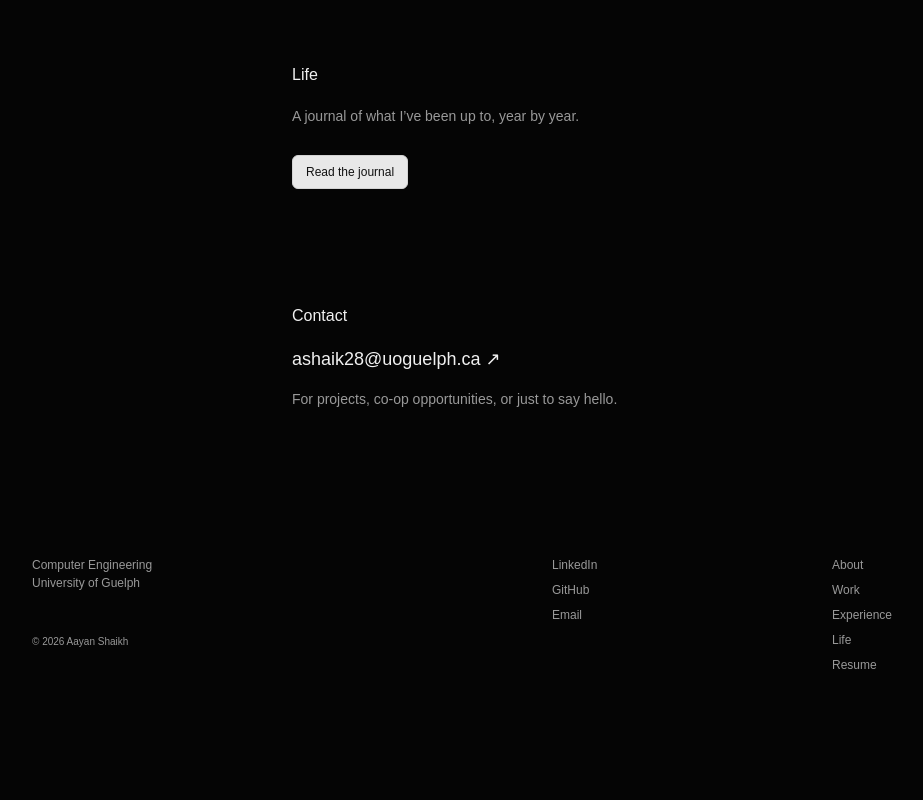
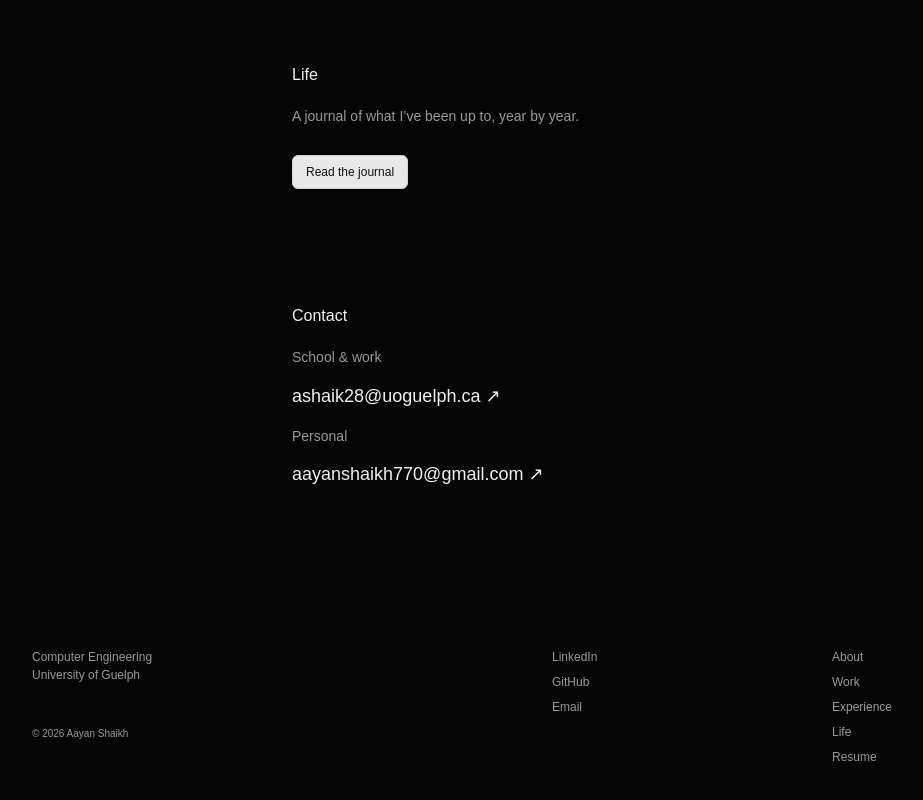
Before and after one commit to AayanShaikh007/website-2, an Astro site: page / in a window 1280 px wide. Shown: the part 2268-3068 px from the top of the page, without its empty margins (88-1011 px from the left). Before the commit the page ends 2982 px from the top, so only its background shows below. Built offline with nearby package versions, Linux system fonts and the light colour scheme; Astro itself is replaced by a stand-in of ours.

Commit message:
feat: list school and personal email addresses in contact

```diff
--- a/src/pages/index.astro
+++ b/src/pages/index.astro
@@ -12,5 +12,5 @@ const cards = projects.map(p=>({...p,href:`/projects/${p.slug}/`}));
 <section id="about" class="text-section" data-reveal><h2>About</h2><p>I’m studying Computer Engineering (Co-op) at the University of Guelph. My projects range from keyboards and flight-sim controls to IoT monitoring and embedded control systems.</p><p>I enjoy working with Linux, designing hardware, and figuring out how things work.</p><a class="button" href="/resume/">Resume</a></section>
 <section id="experience" class="text-section experience" data-reveal><h2>Experience & education</h2><dl><div><dt>Stealth Startup</dt><dd>Engineering</dd></div><div><dt>University of Guelph</dt><dd>Robotics research</dd></div><div><dt>IEEE</dt><dd>PCB design</dd></div><div><dt>University of Guelph</dt><dd>Computer Engineering (Co-op)</dd></div></dl></section>
 <section id="life" class="text-section" data-reveal><h2>Life</h2><p>A journal of what I’ve been up to, year by year.</p><a class="button" href="/life/">Read the journal</a></section>
-<section id="contact" class="text-section contact" data-reveal><h2>Contact</h2><a class="contact-email" href="mailto:ashaik28@uoguelph.ca">ashaik28@uoguelph.ca ↗</a><p>For projects, co-op opportunities, or just to say hello.</p></section>
+<section id="contact" class="text-section contact" data-reveal><h2>Contact</h2><div class="contact-address"><p>School & work</p><a class="contact-email" href="mailto:ashaik28@uoguelph.ca">ashaik28@uoguelph.ca ↗</a></div><div class="contact-address"><p>Personal</p><a class="contact-email" href="mailto:aayanshaikh770@gmail.com">aayanshaikh770@gmail.com ↗</a></div></section>
 </Layout>
```
